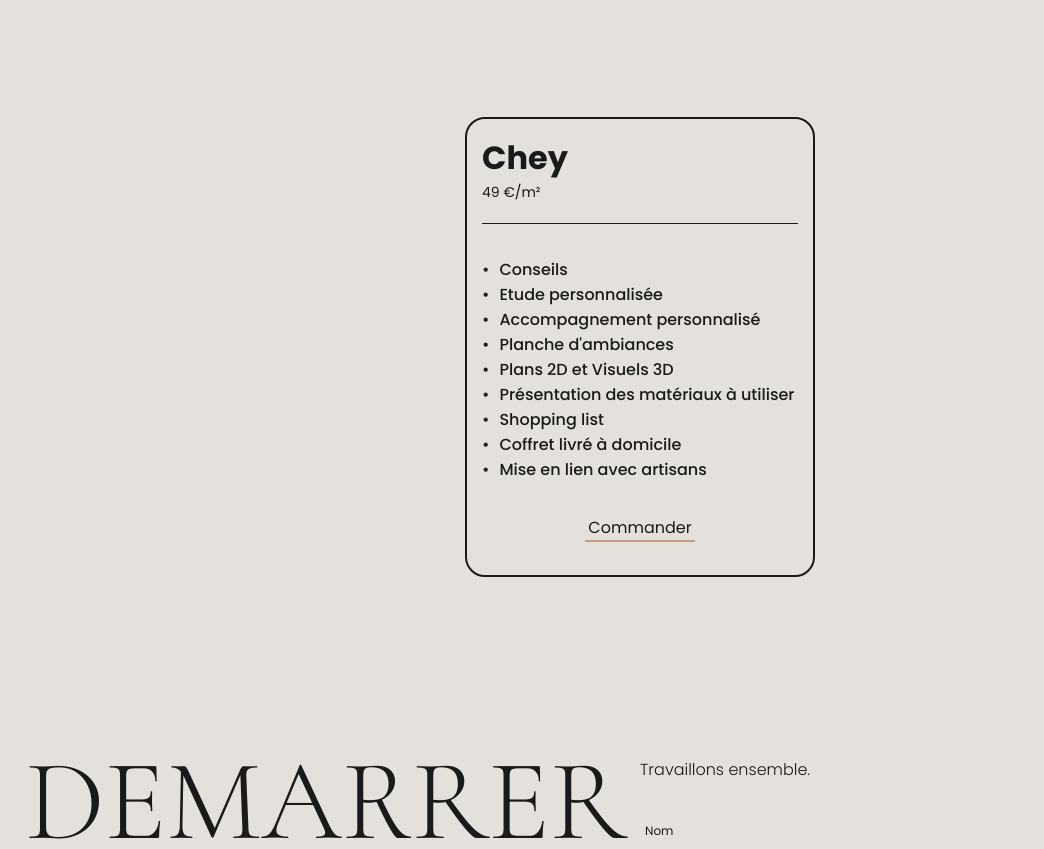
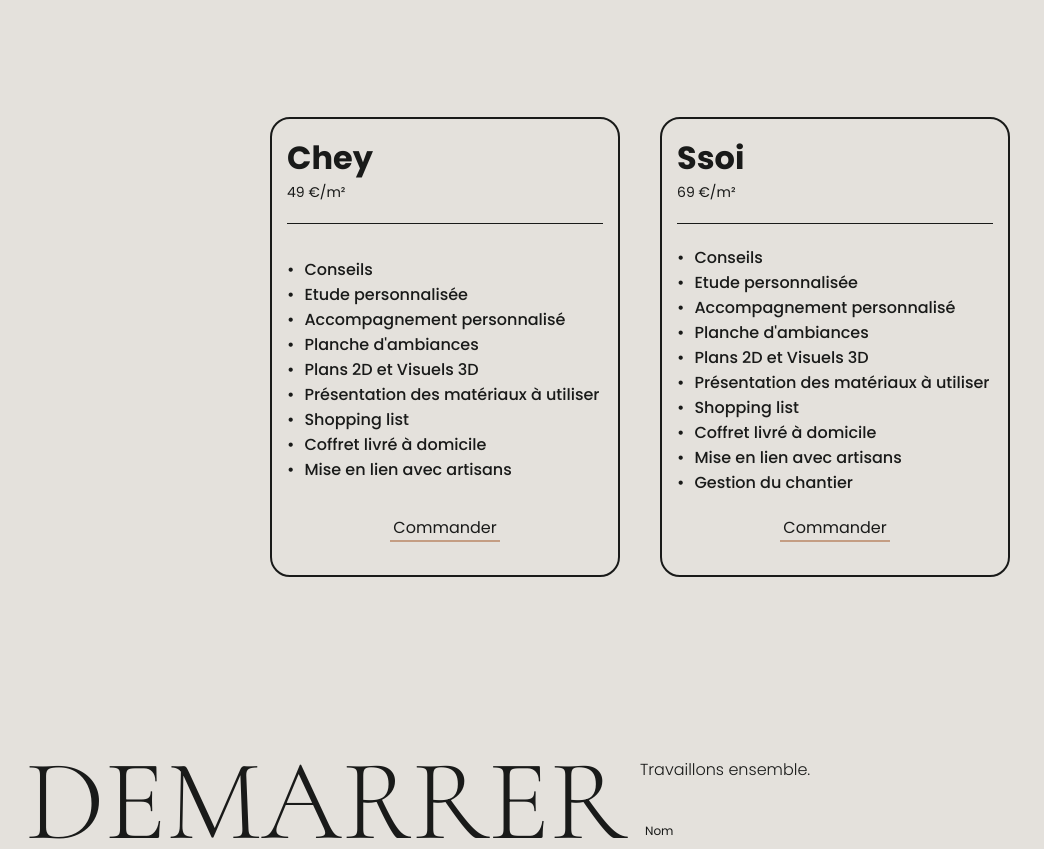
Before and after one commit to Scharlyopitz/CHEYSSOI-PARIS, a React (Vite) app: page / in a window 1280 px wide. Shown: the part 6978-7827 px from the top of the page, without its empty margins (0-1044 px from the left). Built offline with nearby package versions, Linux system fonts and the light colour scheme.

Commit message:
Style de la section Formules

```diff
--- a/src/pages/Formules.jsx
+++ b/src/pages/Formules.jsx
@@ -23,6 +23,22 @@ export default function Formules() {
               "Shopping list",
               "Coffret livré à domicile",
               "Mise en lien avec artisans",
+            ]}
+          />
+          <FormuleCard
+            name={"Ssoi"}
+            price={"69"}
+            descriptions={[
+              "Conseils",
+              "Etude personnalisée",
+              "Accompagnement personnalisé",
+              "Planche d'ambiances",
+              "Plans 2D et Visuels 3D",
+              "Présentation des matériaux à utiliser",
+              "Shopping list",
+              "Coffret livré à domicile",
+              "Mise en lien avec artisans",
+              "Gestion du chantier",
             ]}
           />
         </div>
--- a/src/sass/pages/_formules.scss
+++ b/src/sass/pages/_formules.scss
@@ -23,6 +23,8 @@
     .cardsContainer {
       display: flex;
       justify-content: center;
+      flex-wrap: wrap;
+      gap: 40px;
       margin-top: 100px;
 
       .formuleCard {
--- a/src/style/style.css
+++ b/src/style/style.css
@@ -491,6 +491,8 @@ nav .menu .link:hover::after {
 #formules .contenu .cardsContainer {
   display: flex;
   justify-content: center;
+  flex-wrap: wrap;
+  gap: 40px;
   margin-top: 100px;
 }
 #formules .contenu .cardsContainer .formuleCard {
```
Also changed, not shown: 1 other file (tests, documents, lock files or other folders).
